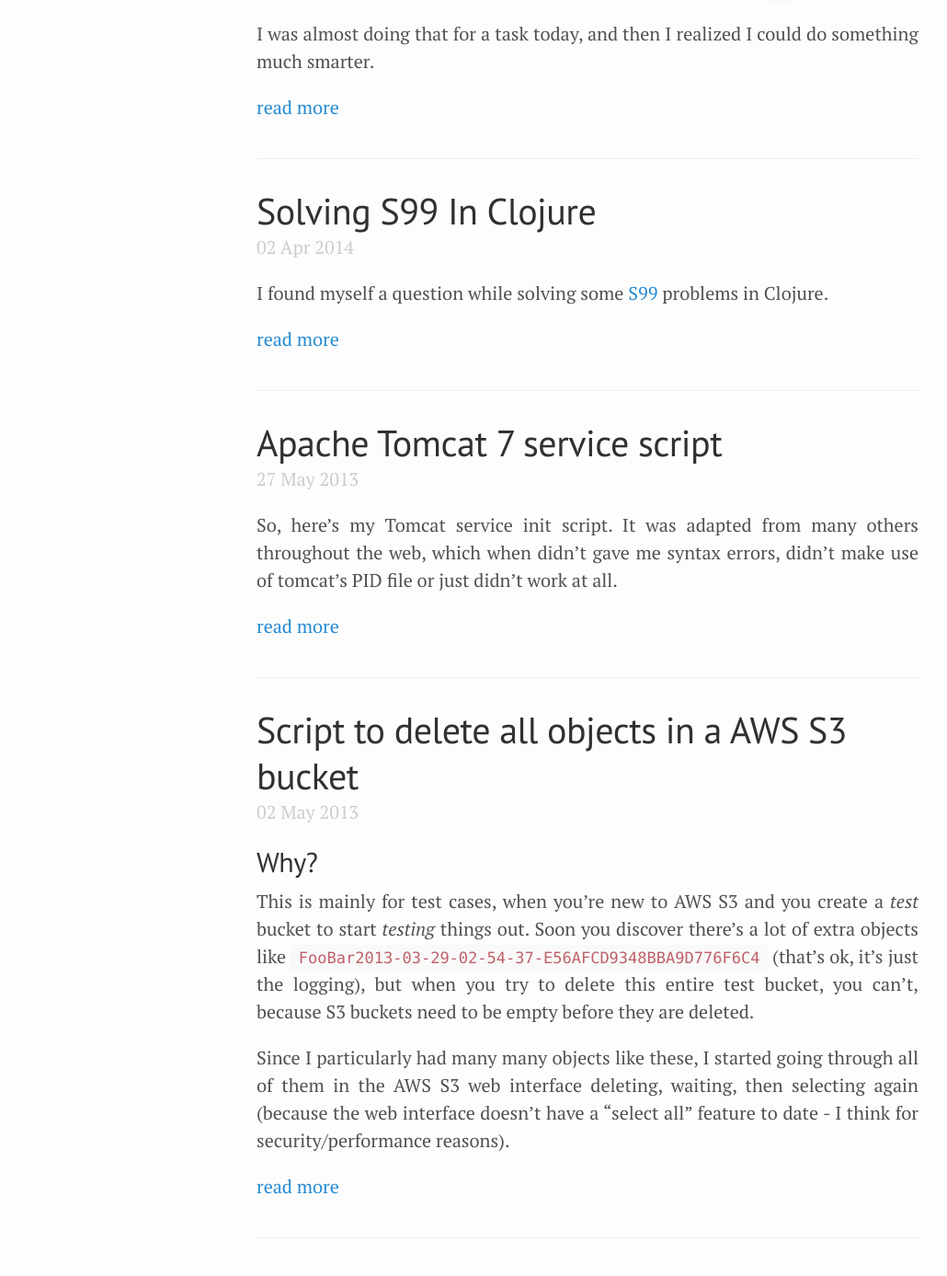
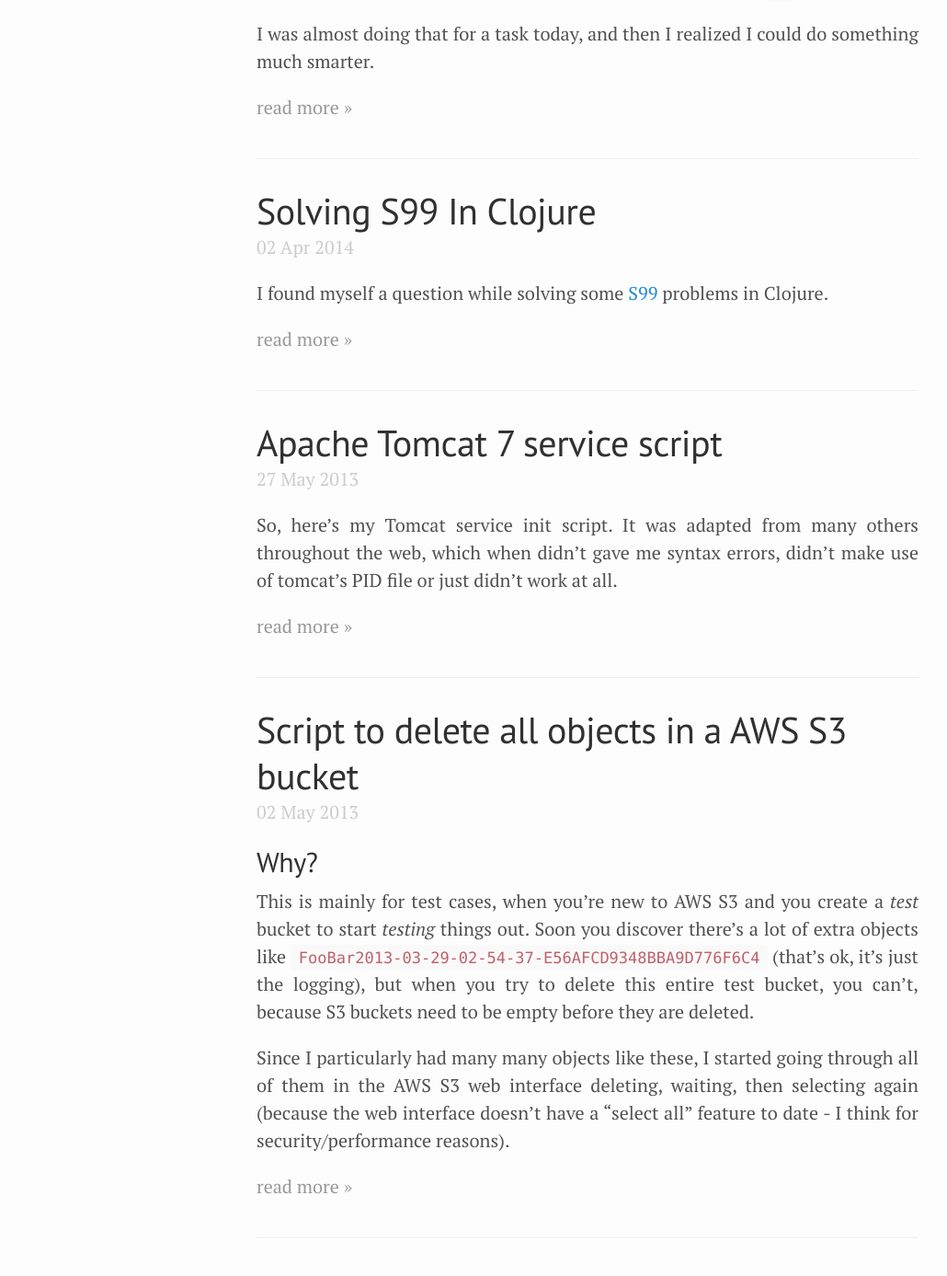
Before and after one commit to rodolfo42/rodolfo42.github.io, a Jekyll site: the page built from index.html, in a window 1280 px wide. Shown: the part 864-2251 px from the top of the page at 92% size, without its empty margins (1-1031 px from the left). Built offline with Jekyll 4.4.1, drawn with Linux system fonts in a browser that asks for light colours; the list of posts is cut into pages by our own code.

Commit message:
Updated custom.css

```diff
--- a/public/css/custom.css
+++ b/public/css/custom.css
@@ -40,11 +40,11 @@ body {
 	padding: 40px;
 }
 
-a.read-more {
+a.read-more-link {
 	color: #999;
 }
 
-a.read-more:after {
+a.read-more-link:after {
 	content: ' \00BB';
 }
 
```
